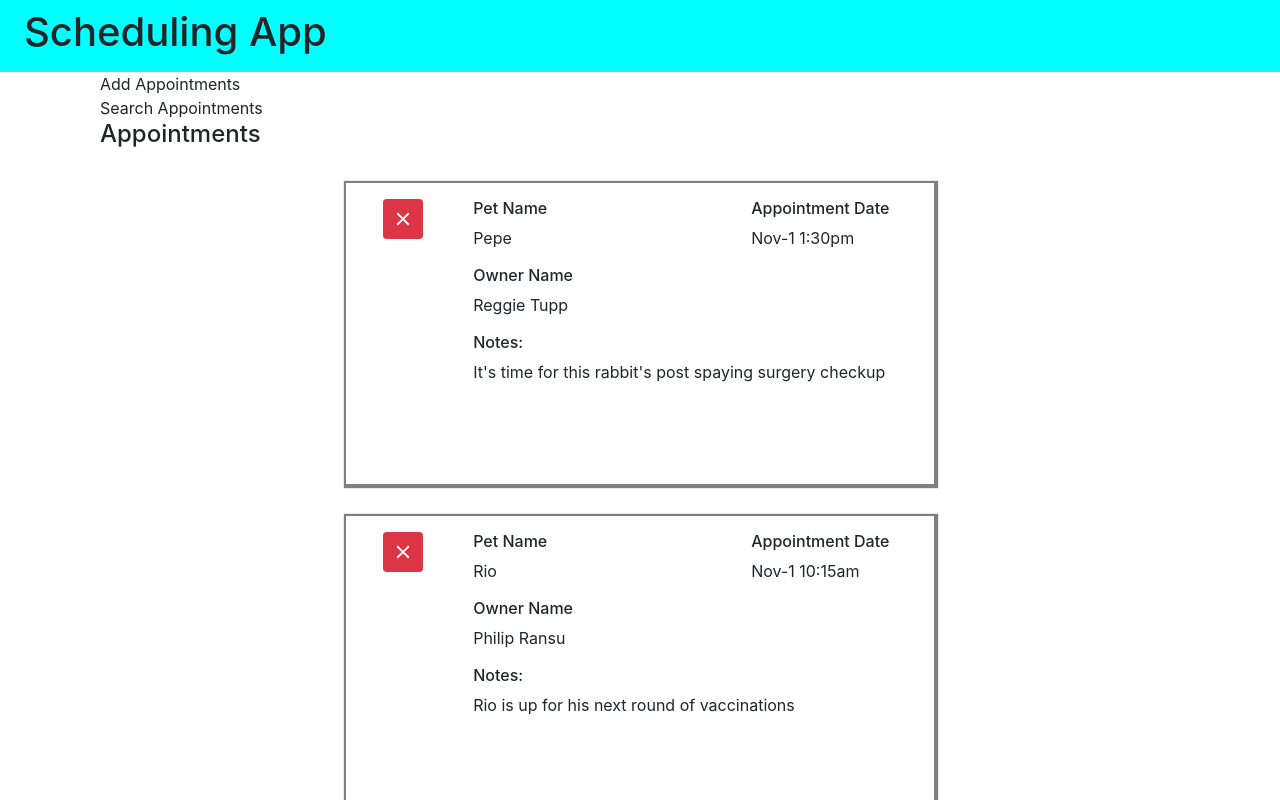
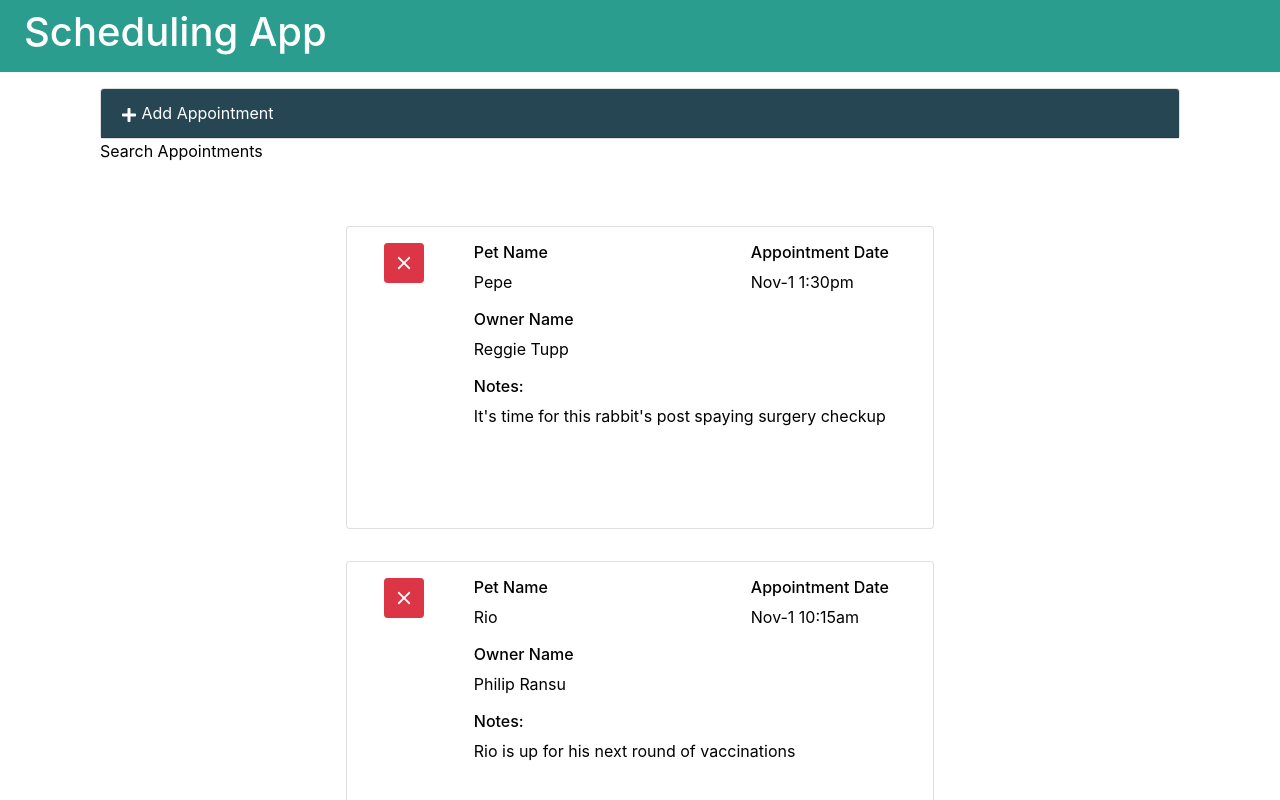
Before and after one commit to cgillies93/schedulingApp, a React (Create React App) app: page / in a window 1280 px wide. Shown: the top 800 px of the page. Built offline with nearby package versions, Linux system fonts and the light colour scheme.

Commit message:
Create AddAppointments Form

```diff
--- a/src/components/AddAppointments.js
+++ b/src/components/AddAppointments.js
@@ -1,10 +1,131 @@
 import React, { Component } from 'react';
+import { FaPlus} from 'react-icons/fa';
 
 class AddAppointments extends Component {
 
   render() {
 
-    return <div>Add Appointments</div>
+    return (
+
+      <div
+        className={
+          'card textcenter mt-3 ' +
+          (this.props.formDisplay ? '' : 'add-appointment')
+        }>
+        <div
+          className="add-heading card-header"
+          onClick={this.props.toggleForm}>
+           <FaPlus /> Add Appointment
+        </div>
+
+        <div className="card-body">
+          <form id="aptForm" noValidate onSubmit={this.handleAdd}>
+            <div className="form-group form-row">
+              <label
+                className="col-md-2 col-form-label text-md-right"
+                htmlFor="petName"
+                readOnly
+              >
+                Pet Name
+              </label>
+              <div className="col-md-10">
+                <input
+                  type="text"
+                  className="form-control"
+                  name="petName"
+                  placeholder="Pet's Name"
+                  onChange={this.handleChange}
+                />
+              </div>
+            </div>
+
+            <div className="form-group form-row">
+              <label
+                className="col-md-2 col-form-label text-md-right"
+                htmlFor="ownerName"
+              >
+                Pet Owner
+              </label>
+              <div className="col-md-10">
+                <input
+                  type="text"
+                  className="form-control"
+                  name="ownerName"
+                  placeholder="Owner's Name"
+
+                  onChange={this.handleChange}
+                />
+              </div>
+            </div>
+
+            <div className="form-group form-row">
+              <label
+                className="col-md-2 col-form-label text-md-right"
+                htmlFor="aptDate"
+              >
+                Date
+              </label>
+              <div className="col-md-4">
+                <input
+                  type="date"
+                  className="form-control"
+                  name="aptDate"
+                  id="aptDate"
+
+                  onChange={this.handleChange}
+                />
+              </div>
+              <label
+                className="col-md-2 col-form-label text-md-right"
+                htmlFor="aptTime"
+              >
+                Time
+              </label>
+              <div className="col-md-4">
+                <input
+                  type="time"
+                  className="form-control"
+                  name="aptTime"
+                  id="aptTime"
+
+                  onChange={this.handleChange}
+                />
+              </div>
+            </div>
+
+            <div className="form-group form-row">
+              <label className="col-md-2 text-md-right" htmlFor="aptNotes">
+                Apt. Notes
+              </label>
+              <div className="col-md-10">
+                <textarea
+                  className="form-control"
+                  rows="4"
+                  cols="50"
+                  name="aptNotes"
+                  id="aptNotes"
+                  placeholder="Appointment Notes"
+
+                  onChange={this.handleChange}
+                />
+              </div>
+            </div>
+
+            <div className="form-group form-row mb-0">
+              <div className="offset-md-2 col-md-10">
+                <button
+                  type="submit"
+                  className="btn add-btn d-block ml-auto"
+                >
+                  Add Appointment
+                </button>
+              </div>
+            </div>
+          </form>
+        </div>
+      </div>
+
+    );
   }
 }
 
--- a/src/components/App.js
+++ b/src/components/App.js
@@ -13,9 +13,11 @@
     super(props);
     this.state = {
       appointments: [],
+      formDisplay: false,
       lastIndex: 0
     }
     this.deleteAppointment = this.deleteAppointment.bind(this);
+    this.toggleForm = this.toggleForm.bind(this);
   }
 
   componentDidMount() {
@@ -45,6 +47,12 @@
     })
   }
 
+  toggleForm() {
+    this.setState({
+      formDisplay: !this.state.formDisplay
+    });
+  }
+
   render() {
 
     return (
@@ -53,7 +61,8 @@
           <div className="row">
             <div className="col-md-12 bg-white">
               <div className="container">
-              <AddAppointments />
+              <AddAppointments formDisplay={this.state.formDisplay}
+                               toggleForm={this.toggleForm}/>
               <SearchAppointments />
               <ListAppointments appointments={this.state.appointments}
                                 deleteAppointment={this.deleteAppointment}/>
--- a/src/components/ListAppointments.js
+++ b/src/components/ListAppointments.js
@@ -8,10 +8,10 @@
 
     return (
       <>
-        <h4>Appointments</h4>
+        <h4 className="text-center">Upcoming Appointments</h4>
         <div className="appointment-list">
           {this.props.appointments.map(apt => (
-            <div className="appointment-card" key={apt.aptId}>
+            <div className="appointment-card card" key={apt.aptId}>
               <button className="delete btn btn-sm btn-danger"
                       onClick={() => this.props.deleteAppointment(apt)}>
                 <IoMdClose className="delete-x"/>
--- a/src/components/SearchAppointments.js
+++ b/src/components/SearchAppointments.js
@@ -4,7 +4,7 @@
 
   render() {
 
-    return <div>Search Appointments</div>
+    return <div className="search-title">Search Appointments</div>
   }
 }
 
--- a/src/css/App.css
+++ b/src/css/App.css
@@ -1,3 +1,23 @@
+.add-appointment .card-body {
+  display: none;
+}
+
+.add-heading {
+  cursor: pointer;
+  background-color: rgba(38, 70, 83, 1);
+  color: white;
+}
+
+.add-btn {
+  background-color: rgba(38, 70, 83, 1);
+  color: white;
+}
+
+.search-title {
+  color: black;
+}
+
+
 @supports (grid-area: auto) {
 
   .appointment-list {
@@ -15,14 +35,13 @@
     padding: 1em;
     width: 100%;
     max-width: 640px;
-    box-shadow: 1px 1px 1px 3px rgba(0, 0, 0, 0.5);
+    color: black;
   }
 
   .appointment-card:hover,
   .appointment-card:active {
-    outline: 6px solid rgba(0, 0, 0, 0.2);
     cursor: pointer;
-    background-color: rgba(145, 75, 53, 0.12);
+    background-color: rgba(38, 70, 83, 0.2);
   }
 
   .delete {
@@ -66,5 +85,4 @@
     }
 
   }
-
 }
--- a/src/css/index.css
+++ b/src/css/index.css
@@ -5,7 +5,8 @@
     sans-serif;
   -webkit-font-smoothing: antialiased;
   -moz-osx-font-smoothing: grayscale;
-  background-color: aqua;
+  background-color: rgba(42, 157, 143, 1);
+  color: white;
 }
 
 code {
```
